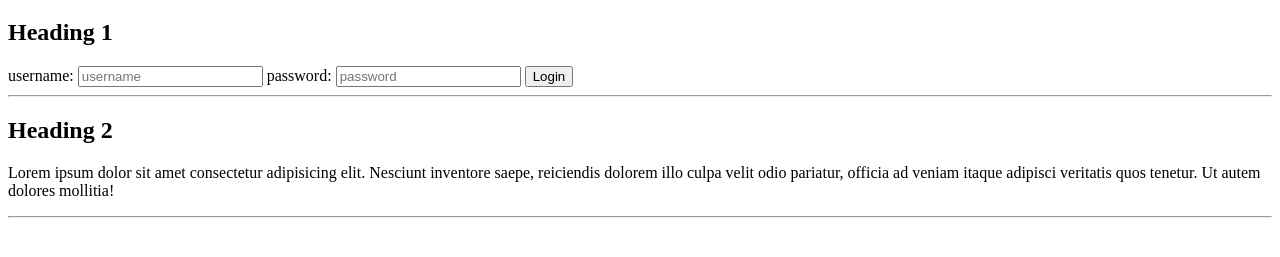
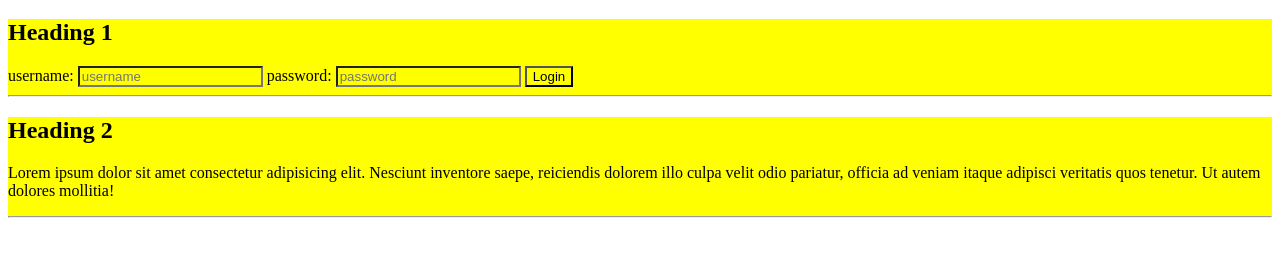
Before and after one commit to rockabhishekak/INT219_FrontEnd_Developer, a plain HTML site: page Practice/inheritance_demo.html in a window 1280 px wide. Shown: the part 61-318 px from the top of the page. Drawn offline with Linux system fonts and the light colour scheme.

Commit message:
Practice ingeritance demo css and html

```diff
--- /dev/null
+++ b/Practice/inheritance_demo.css
@@ -0,0 +1,12 @@
+div{
+    background-color: yellow;
+}
+button{
+    background-color: inherit;
+}
+input{
+    background-color: inherit;
+}
+button:hover{
+    background-color: red;
+}
--- a/Practice/inheritance_demo.html
+++ b/Practice/inheritance_demo.html
@@ -5,7 +5,7 @@
     <meta http-equiv="X-UA-Compatible" content="IE=edge" />
     <meta name="viewport" content="width=device-width, initial-scale=1.0" />
     <title>Inheritance Demo</title>
-    <link rel="stylesheet" href="inheritance_style.css" />
+    <link rel="stylesheet" href="inheritance_demo.css" />
   </head>
   <body>
     <body>
```
